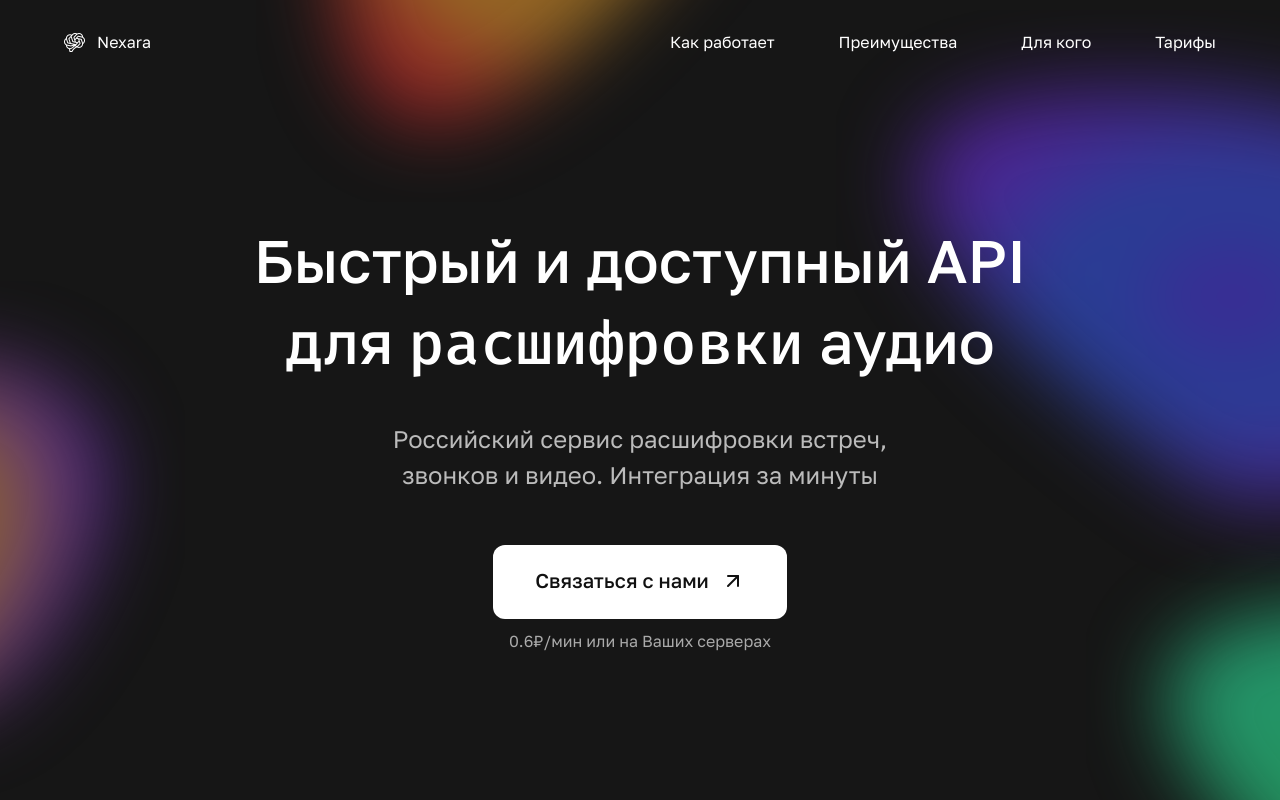
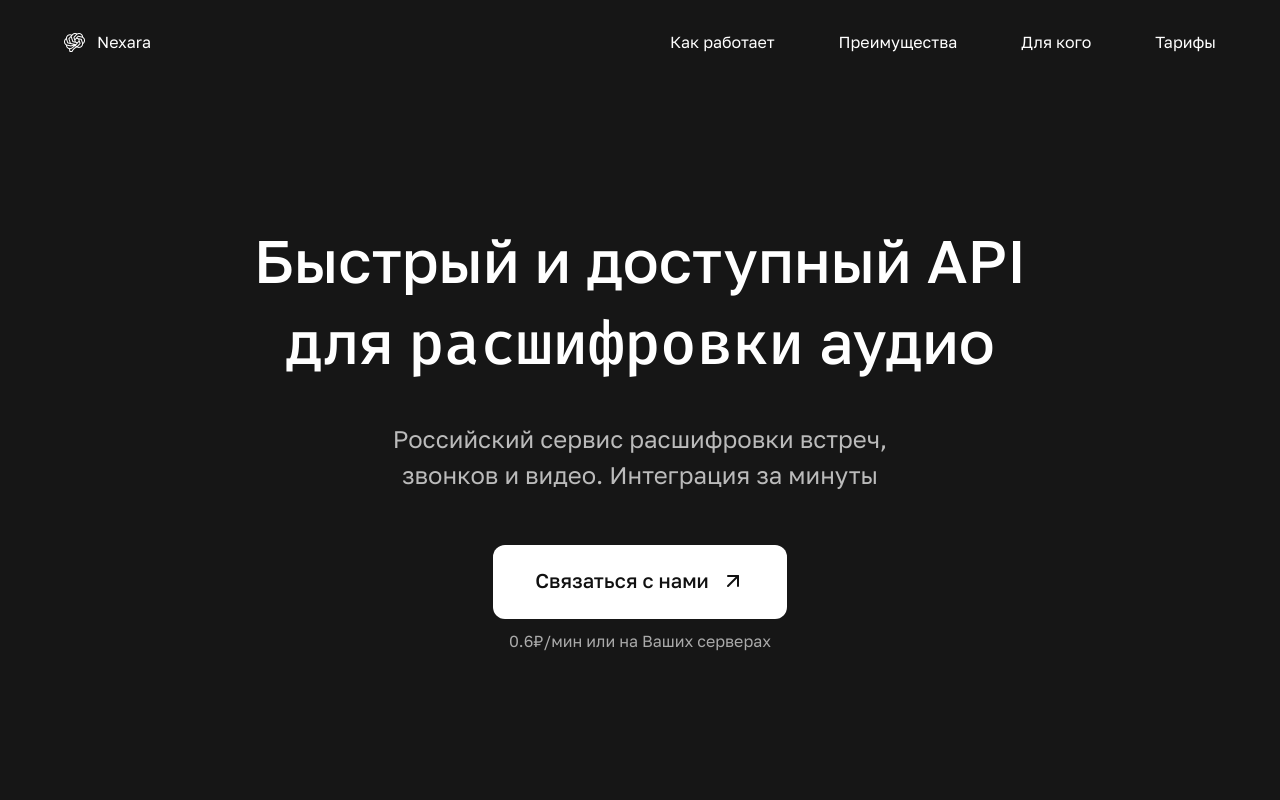
Before and after one commit to rootint/nexara-landing-new, a SvelteKit app: page / in a window 1280 px wide. Shown: the top 800 px of the page. Built offline with nearby package versions, Linux system fonts and the light colour scheme.

Commit message:
Castration

```diff
--- a/src/routes/+layout.svelte
+++ b/src/routes/+layout.svelte
@@ -6,7 +6,7 @@
 	import ScrollableHeader from './components/ScrollableHeader.svelte';
 </script>
 
-<Parallax></Parallax>
+<!-- <Parallax></Parallax> -->
 
 
 <div class="app">
```
